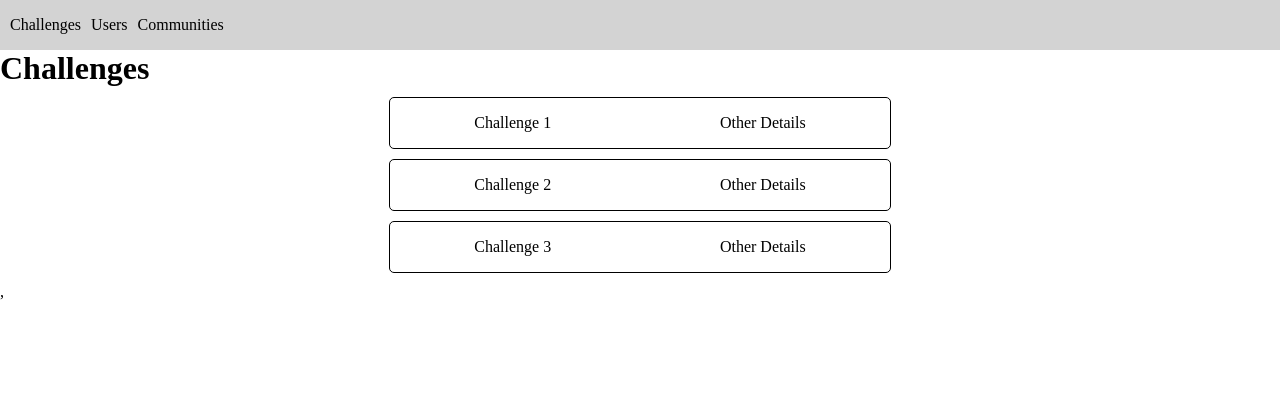
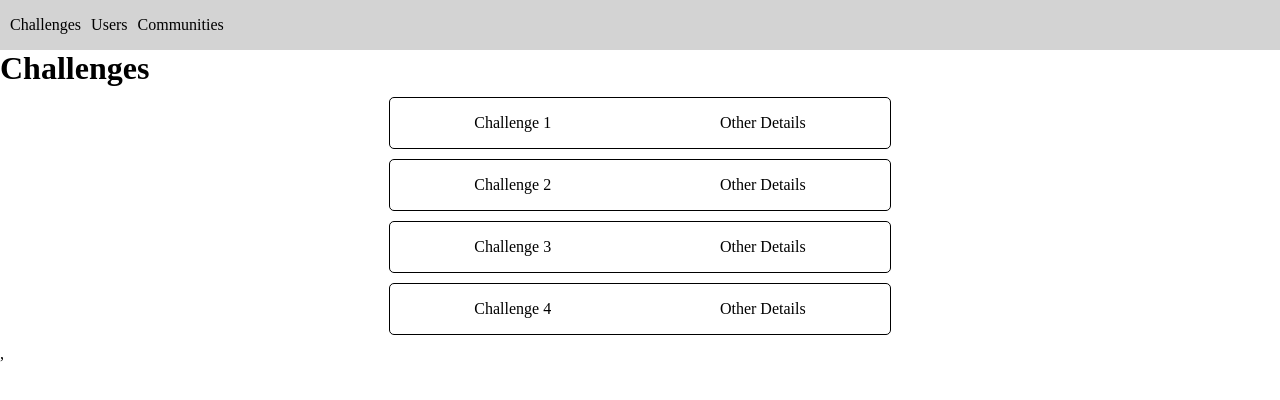
Before and after one commit to Drewlove/green-dragons-static-client, a React (Create React App) app: page /challenges in a window 1280 px wide. Shown: the top 400 px of the page. Built offline with nearby package versions, Linux system fonts and the light colour scheme.

Commit message:
added 4th challenge type

```diff
--- a/src/ListContainers/ChallengeTypesListContainer.js
+++ b/src/ListContainers/ChallengeTypesListContainer.js
@@ -6,7 +6,8 @@ const ChallengeTypesListContainer = () => {
     const challengesList = [
         {name: 'Challenge 1', path: '/challenges/challenge-1', id: 1},
         {name: 'Challenge 2', path: '/challenges/challenge-2', id: 2},
-        {name: 'Challenge 3', path: '/challenges/challenge-3', id: 3}
+        {name: 'Challenge 3', path: '/challenges/challenge-3', id: 3},
+        {name: 'Challenge 4', path: '/challenges/challenge-4', id: 4}
     ]
 
     const renderList = () => {
--- a/src/index.js
+++ b/src/index.js
@@ -11,7 +11,7 @@ ReactDOM.render(
     <React.StrictMode>
         <App />,
     </React.StrictMode>
-    </BrowserRouter>,
+  </BrowserRouter>,
   document.getElementById('root')
 );
 
```
